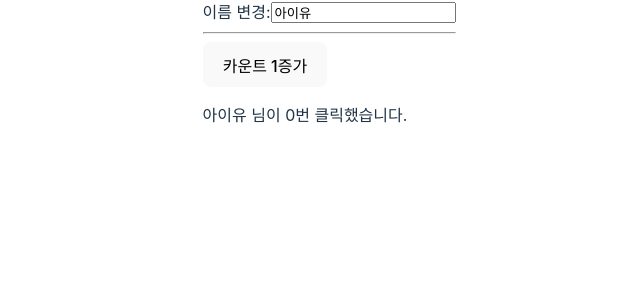
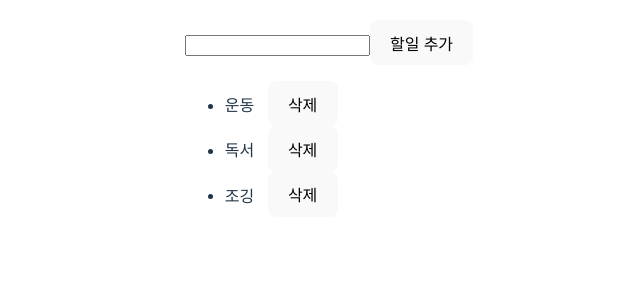
Before and after one commit to jeoniltae/react-ts-quickstart, a React (Vite) app in the folder hook-test-app/: page / in a window 1280 px wide. Shown: the top 300 px of the page, without its empty margins (311-951 px from the left). Built offline with nearby package versions, Linux system fonts and the light colour scheme.

Commit message:
6.4.3장: TodoReducer.ts 파일을 이용하여 할 일 목록 만듬

```diff
--- a/hook-test-app/src/App04.tsx
+++ b/hook-test-app/src/App04.tsx
@@ -1,7 +1,77 @@
-import React from "react";
+import React, { useReducer, useState } from "react";
+import { TodoActionCreator, TodoItemType, TodoReducer } from "./TodoReducer";
+
+/**
+ * useReducer를 사용시 두 가지 장점
+ * 1. 상태 관리 기능을 컴포넌트로 분리할 수 있음. 유사한 상태 관리 기능을 사용하는 여러 컴포넌트가 상태 변경과 관리 기능을 공유할 수 있음.
+ * 2. 불변성을 가지는 상태 변경을 강제하게 되므로 상태 변경을 추적하기가 용이함.
+ * useReducer와 관련하여 리듀서를 이용하는 애플리케이션 전역 수준의 상태 관리 라이브러리가 바로 리덕스임.
+ * 리덕스에서도 useReducer 훅과 동일한 리듀서를 사용함.
+ */
+
+// 현재 시간을 기준으로 ID를 생성
+let idNow = new Date().getTime();
+
+// 초기 할 일 목록 정의
+const initialTodoList: Array<TodoItemType> = [
+  {
+    id: idNow,
+    todo: "운동",
+  },
+  {
+    id: idNow + 1,
+    todo: "독서",
+  },
+  {
+    id: idNow + 2,
+    todo: "조깅",
+  },
+];
 
 const App04 = () => {
-  return <div>App04</div>;
+  // useReducer를 사용하여 todoList 상태와 상태를 갱신하는 dispatch 함수 생성
+  const [todoList, dispatchTodoList] = useReducer(TodoReducer, initialTodoList);
+
+  // useState를 사용하여 새로운 할 일의 내용을 관리
+  const [todo, setTodo] = useState("");
+
+  // 새로운 할 일을 추가하는 함수
+  const addTodo = () => {
+    dispatchTodoList(TodoActionCreator.addTodo(todo)); // 액션을 디스패치하여 상태를 갱신
+    setTodo(""); // 입력 필드 초기화
+  };
+
+  // 할 일을 삭제하는 함수
+  const deleteTodo = (id: number) => {
+    dispatchTodoList(TodoActionCreator.deleteTodo(id)); // 액션을 디스패치하여 상태를 갱신
+  };
+
+  // 현재 todoList 상태를 콘솔에 출력 (디버깅 용도)
+  console.log(todoList);
+
+  return (
+    <div style={{ padding: "20px" }}>
+      {/* 할 일 입력 필드 */}
+      <input
+        type="text"
+        value={todo}
+        onChange={(e) => setTodo(e.target.value)}
+      />
+      <button onClick={addTodo}>할일 추가</button> {/* 할 일을 추가하는 버튼 */}
+      {/* 할 일 목록 */}
+      <ul>
+        {todoList.map((item) => {
+          return (
+            <li key={item.id}>
+              {item.todo} &nbsp;&nbsp;
+              <button onClick={() => deleteTodo(item.id)}>삭제</button>{" "}
+              {/* 할 일을 삭제하는 버튼 */}
+            </li>
+          );
+        })}
+      </ul>
+    </div>
+  );
 };
 
 export default App04;
--- a/hook-test-app/src/main.tsx
+++ b/hook-test-app/src/main.tsx
@@ -3,7 +3,8 @@ import ReactDOM from "react-dom/client";
 // import App from "./App01.tsx";
 // import App from "./App02.tsx";
 // import App from "./App2.tsx";
-import App from "./App03.tsx";
+// import App from "./App03.tsx";
+import App from "./App04.tsx";
 import "./index.css";
 
 ReactDOM.createRoot(document.getElementById("root")!).render(
```
